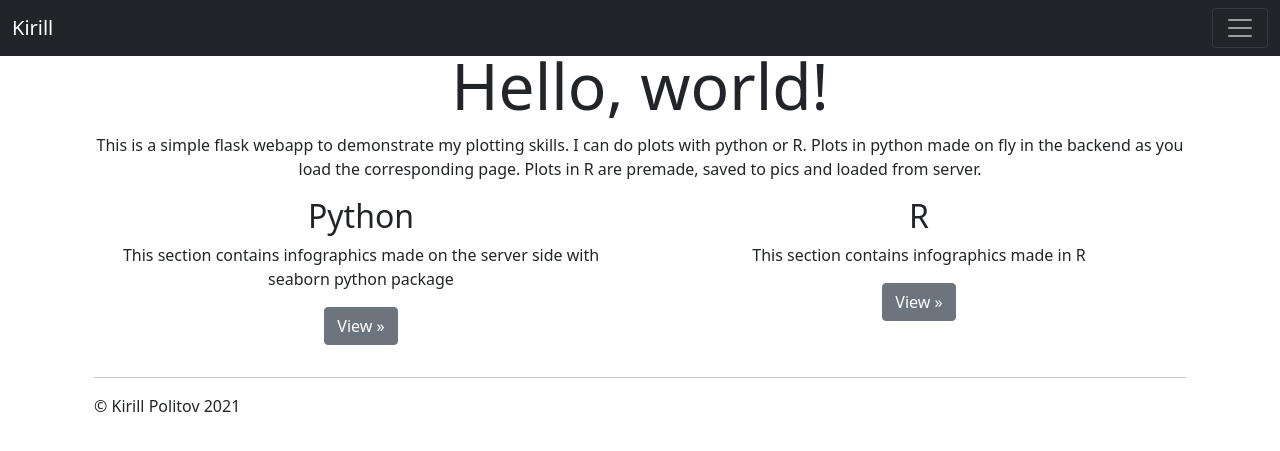
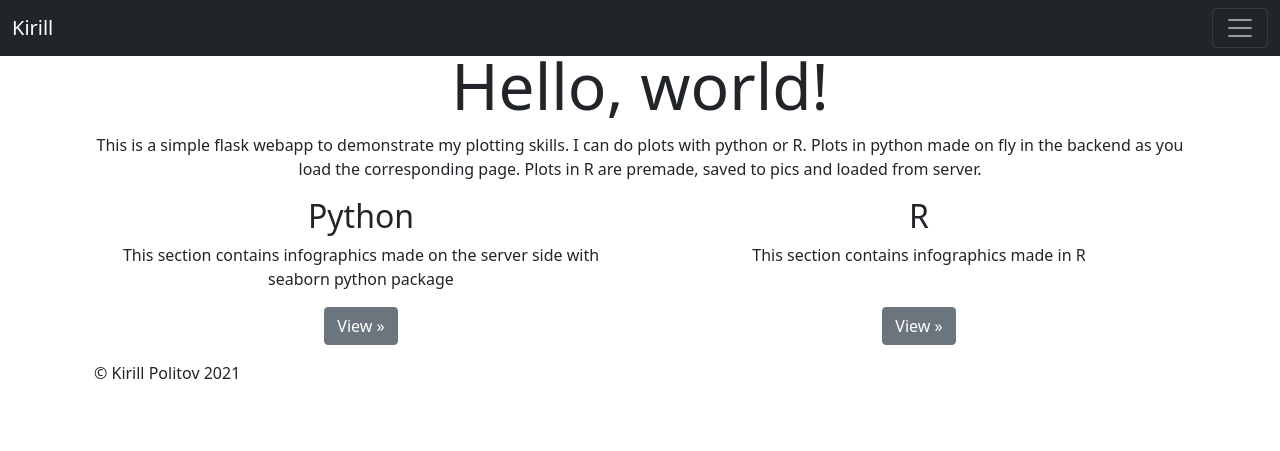
Before and after one commit to stbatya/graphics, a Flask app: page / in a window 1280 px wide. Shown: the top 451 px of the page. Run offline with Flask 2, Linux system fonts and the light colour scheme; parts of the project's set-up code (start-up, migrations or seed data) failed here and were passed over; some libraries are stand-ins or nearby versions.

Commit message:
aligned buttons

```diff
--- a/flaskr/templates/index.html
+++ b/flaskr/templates/index.html
@@ -21,16 +21,20 @@
           <div class="col-md-6">
             <h2>Python</h2>
             <p>This section contains infographics made on the server side with seaborn python package</p>
-            <p><a class="btn btn-secondary" href="{{url_for('main.pyt')}}" role="button">View »</a></p>
           </div>
           <div class="col-md-6">
             <h2>R</h2>
             <p>This section contains infographics made in R</p>
-            <p><a class="btn btn-secondary" href="{{url_for('main.r')}}" role="button">View »</a></p>
           </div>
         </div>
-
-        <hr>
+        <div class="row">
+            <div class="col-md-6">
+              <p><a class="btn btn-secondary" href="{{url_for('main.pyt')}}" role="button">View »</a></p>
+            </div>
+            <div class="col-md-6">
+                <p><a class="btn btn-secondary" href="{{url_for('main.r')}}" role="button">View »</a></p>
+            </div>
+        </div>
 
   </div>
 </div>
```
